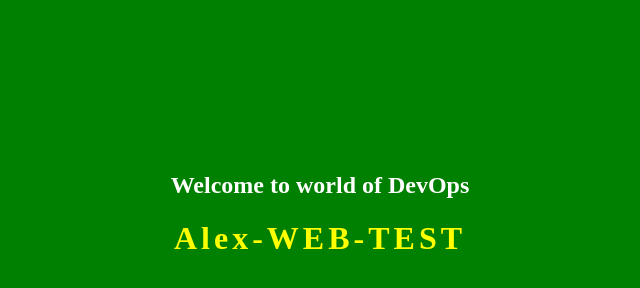
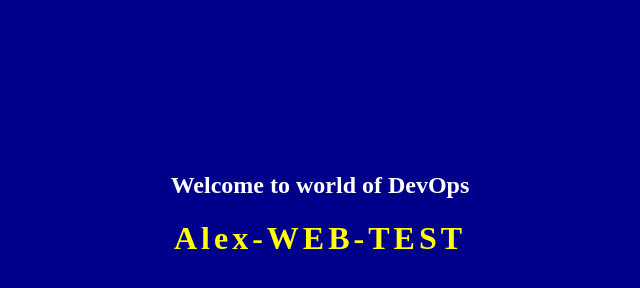
Before and after one commit to KonovalovAlexey/Jenkins, a plain HTML site: page index.html in a window 1280 px wide. Shown: the whole page, without its empty margins (320-960 px from the left). Drawn offline with Linux system fonts and the light colour scheme.

Commit message:
Change permition2

```diff
--- a/index.html
+++ b/index.html
@@ -16,7 +16,7 @@ function Elastic()
 setTimeout('Elastic()',100)
 }
 </script>
-<body bgcolor="green"  onload=Elastic()>
+<body bgcolor="darkblue"  onload=Elastic()>
 <CENTER>
 <br><br><br><br>
 <br><br><br><br>
```
